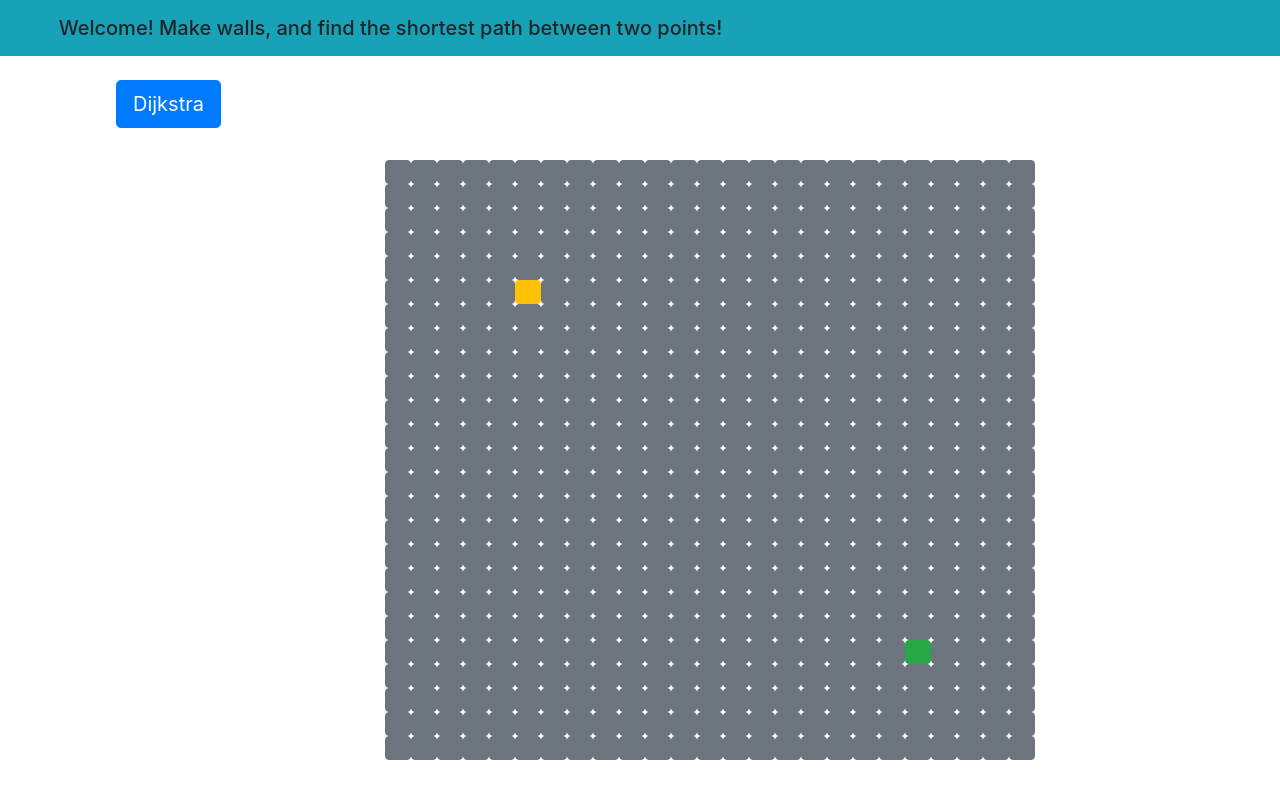
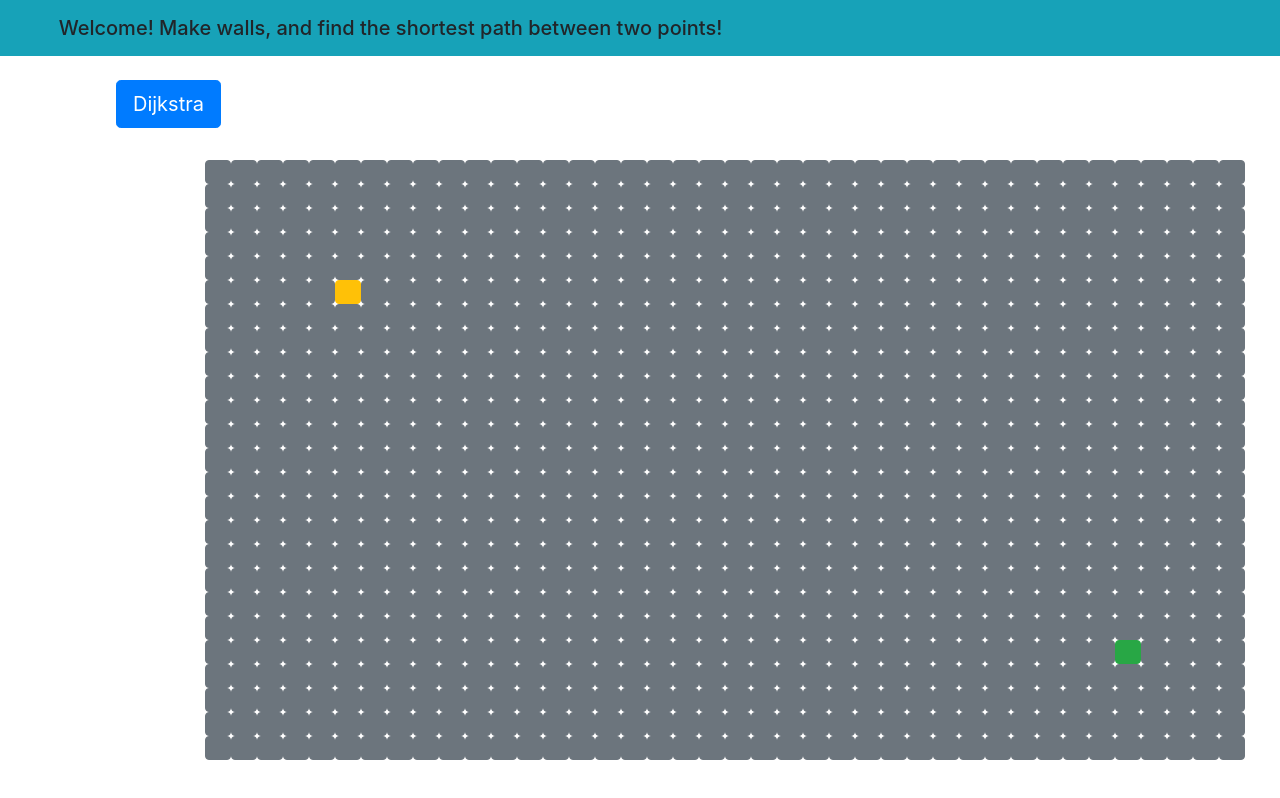
Before and after one commit to sebasgamboa27/PathFinding-Visualizer-Angular, an Angular app in the folder PathFinder/: page / in a window 1280 px wide. Built offline with nearby package versions, Linux system fonts and the light colour scheme.

Commit message:
Board Length update

```diff
--- a/PathFinder/src/app/grid/grid.component.css
+++ b/PathFinder/src/app/grid/grid.component.css
@@ -1,2 +1,2 @@
-main{ margin-left: 400px; margin-top: 30px;}
+main{ margin-left: 220px; margin-top: 30px;}
 #button{margin-left: 100px;}
--- a/PathFinder/src/app/grid/grid.component.ts
+++ b/PathFinder/src/app/grid/grid.component.ts
@@ -12,14 +12,14 @@ export class GridComponent implements OnInit {
   startX: number = 5;
   startY: number = 5;
   endX: number = 20;
-  endY: number = 20;
+  endY: number = 35;
   mouseState: boolean = false;
 
   constructor() {
 
     for (let i = 0; i < 25; i++) {
       let temp = []
-      for (let j = 0; j < 25; j++) {
+      for (let j = 0; j < 40; j++) {
         const newNode = new NodeComponent();
         newNode.i = i;
         newNode.j = j;
```
